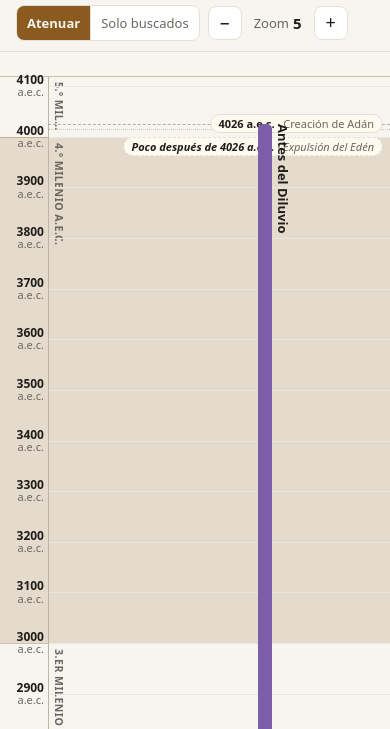
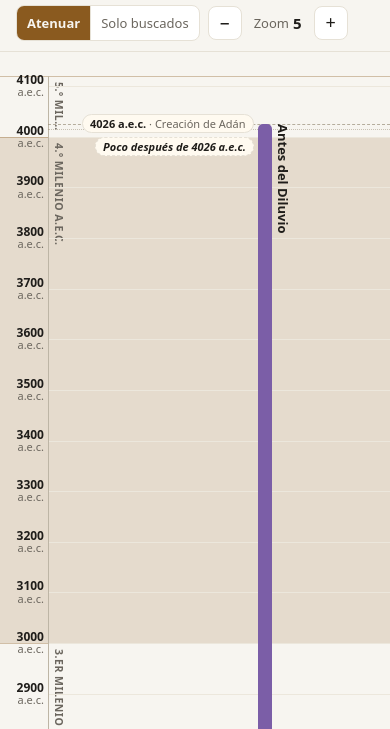
Before and after one commit to Nestornjrz/LineaDeTiempo, a plain HTML site: page linea.html in a window 390 px wide. Shown: the part 94-823 px from the top of the page. Drawn offline with Linux system fonts and the light colour scheme.

Commit message:
Evitar que las etiquetas de los acontecimientos tapen las barras en el celular
En vertical, cada etiqueta busca un hueco libre entre las barras de la parte
visible. Si no cabe entera, muestra solo la fecha (un toque la abre); si
tampoco cabe así, queda por debajo de las barras y casi transparente.

Co-Authored-By: Claude Opus 5.5 <noreply@anthropic.com>

```diff
--- a/linea.html
+++ b/linea.html
@@ -247,6 +247,12 @@ body.v .evline{border-top-width:1px; height:0}
 /* Acontecimientos con fecha aproximada: línea de puntos más tenue y etiqueta en cursiva */
 .evline.aprox{border-style:dotted; opacity:.5}
 .evlabel.aprox{font-style:italic; border-style:dashed; pointer-events:auto; cursor:help}
+/* En vertical: etiqueta acortada (solo la fecha; un toque la abre) y, si no hay hueco libre,
+   por debajo de las barras y casi transparente */
+.evlabel.corta:not(.abierta) .evn{display:none}
+.evlabel.corta{cursor:pointer}
+.evlabel.tapa:not(.abierta){z-index:1; opacity:.55}
+.evlabel.abierta{z-index:4; opacity:1}
 .legend .ev-aprox{font-style:italic}
 
 .person{
@@ -525,6 +531,7 @@ let horizontal = true;
 const ZOOM_MAX = 12, ZOOM_STEP = 1.5;
 let zoomLevel = 1;
 let curScale = 1;   // píxeles por año del último dibujo
+let evVert = null;  // en vertical: etiquetas de los acontecimientos y lo que ocupa su franja
 let selected = null;
 let query = '';
 const catFilter = new Set();   // categorías visibles (vacío = todas)
@@ -759,6 +766,7 @@ function render(){
   };
 
   if (horizontal){
+    evVert = null;
     const EV_H = evRowEnd.length * 22 + 6;
     const AX_H = 34;
     const ROW = 36;
@@ -812,7 +820,6 @@ function render(){
     const left0 = AX_W + 10 + (bands.length ? 8 : 0);   // franja para el nombre del milenio
     const width = Math.max(left0 + lanes * COL + 8, scroller.clientWidth);
     Object.assign(canvas.style, {width: width + 'px', height: extent + 'px'});
-    stickEventLabels();
 
     // Milenios (detrás de todo); el nombre va en vertical junto al eje
     for (const m of bands){
@@ -833,21 +840,30 @@ function render(){
     });
     canvas.append(el('div','axisline',{left:AX_W+'px', top:PAD+'px', width:'1px', height:(span-PAD*2)+'px'}));
 
-    let prevBottom = -Infinity;
-    for (const ev of evs){
-      canvas.append(el('div','evline' + (ev.a ? ' aprox' : ''),{top:ev.p+'px', left:AX_W+'px', width:(width-AX_W)+'px'}));
-      const top = Math.max(ev.p - 10, prevBottom + 3);
-      prevBottom = top + 20;
-      // Pegadas al borde derecho de la pantalla aunque la línea de tiempo se desplace hacia los lados
-      canvas.append(evLabel(ev, {top:top+'px', left:'calc(var(--vx, 100%) - 8px)', transform:'translateX(-100%)'}));
-    }
-
     for (const p of items){
       const b = p.sup ? supEl(p) : p.people ? groupEl(p) : personEl(p);
       Object.assign(b.style, {top:p.px+'px', left:(left0 + p.lane*COL)+'px', height:Math.max(p.len,p.lw)+'px', width:'28px'});
       b.querySelector('.bar').style.height = p.len + 'px';
       canvas.append(b);
     }
+
+    // Etiquetas de los acontecimientos: se colocan en un hueco libre entre las barras de la parte
+    // visible (ver colocarEventos). Para eso se guarda lo que ocupa cada franja: barras y nombres.
+    evVert = {AX_W, labels: []};
+    let prevBottom = -Infinity;
+    for (const ev of evs){
+      canvas.append(el('div','evline' + (ev.a ? ' aprox' : ''),{top:ev.p+'px', left:AX_W+'px', width:(width-AX_W)+'px'}));
+      const top = Math.max(ev.p - 10, prevBottom + 3);
+      prevBottom = top + 20;
+      const l = evLabel(ev, {top:top+'px'});
+      canvas.append(l);
+      const occ = items.filter(p => p.px < top + 20 && p.px + Math.max(p.len, p.lw) > top)
+                       .map(p => [left0 + p.lane*COL - 4, left0 + p.lane*COL + 28 + 4])
+                       .sort((a, b) => a[0] - b[0]);
+      // Ancho completo y ancho corto (solo la fecha)
+      evVert.labels.push({l, occ, w: l.offsetWidth, wc: l.querySelector('b').offsetWidth + 16});
+    }
+    colocarEventos();
     // Linaje: de la barra de cada antepasado sale una línea hasta el comienzo de la barra de su hijo
     if (lin) conectores(width, extent, (P, C) => {
       const xP = left0 + P.lane*COL + 5, xC = left0 + C.lane*COL + 5, y = C.px - 4;
@@ -883,9 +899,43 @@ const evDate = ev => ev.t || fmtY(ev.y);
 
 function evLabel(ev, style){
   const l = el('div', 'evlabel' + (ev.a ? ' aprox' : ''), style);
-  l.innerHTML = `<b>${evDate(ev)}</b> · ${ev.n}`;
-  if (ev.d) l.title = ev.d;
+  l.innerHTML = `<b>${evDate(ev)}</b><span class="evn"> · ${ev.n}</span>`;
+  l.title = `${evDate(ev)} · ${ev.n}` + (ev.d ? `\n${ev.d}` : '');
+  // En vertical, un toque muestra el nombre completo de una etiqueta acortada
+  l.addEventListener('click', () => {
+    if (horizontal) return;
+    l.classList.toggle('abierta');
+    colocarEventos();
+  });
   return l;
+}
+
+// En vertical, cada etiqueta de acontecimiento va pegada a la derecha de la parte visible, en el
+// hueco libre de barras más a la derecha donde quepa entera; si no cabe, solo con la fecha. Si
+// tampoco cabe así, se queda a la derecha, por debajo de las barras y casi transparente.
+function colocarEventos(){
+  if (horizontal || !evVert) return;
+  const lo = Math.max(scroller.scrollLeft, evVert.AX_W) + 4;
+  const hi = scroller.scrollLeft + scroller.clientWidth - 8;
+  for (const e of evVert.labels){
+    // Huecos libres dentro de [lo, hi], de derecha a izquierda
+    const gaps = [];
+    let x = lo;
+    for (const [a, b] of e.occ){
+      if (a > x) gaps.push([x, Math.min(a, hi)]);
+      x = Math.max(x, b);
+      if (x >= hi) break;
+    }
+    if (x < hi) gaps.push([x, hi]);
+    gaps.reverse();
+    const fit = w => gaps.find(([a, b]) => b - a >= w);
+    let g = fit(e.w), corta = false;
+    if (!g){ g = fit(e.wc); corta = true; }
+    e.l.classList.toggle('corta', corta);
+    e.l.classList.toggle('tapa', !g);
+    const w = corta && !e.l.classList.contains('abierta') ? e.wc : e.w;
+    e.l.style.left = Math.max(lo, (g ? g[1] : hi) - w) + 'px';
+  }
 }
 
 function ticks(step){
@@ -1313,11 +1363,8 @@ document.getElementById('zoomIn').addEventListener('click', () => setZoom(1));
 document.getElementById('zoomOut').addEventListener('click', () => setZoom(-1));
 
 // En vista ancha, la rueda del ratón desplaza la línea de tiempo hacia los lados.
-// En vertical, las etiquetas de los hitos siguen el borde derecho visible al desplazarse de lado
-function stickEventLabels(){
-  if (!horizontal) canvas.style.setProperty('--vx', (scroller.scrollLeft + scroller.clientWidth) + 'px');
-}
-scroller.addEventListener('scroll', stickEventLabels, {passive:true});
+// En vertical, las etiquetas de los hitos siguen la parte visible al desplazarse de lado
+scroller.addEventListener('scroll', colocarEventos, {passive:true});
 
 scroller.addEventListener('wheel', e => {
   if (!horizontal || e.ctrlKey || Math.abs(e.deltaX) > Math.abs(e.deltaY)) return;
```
